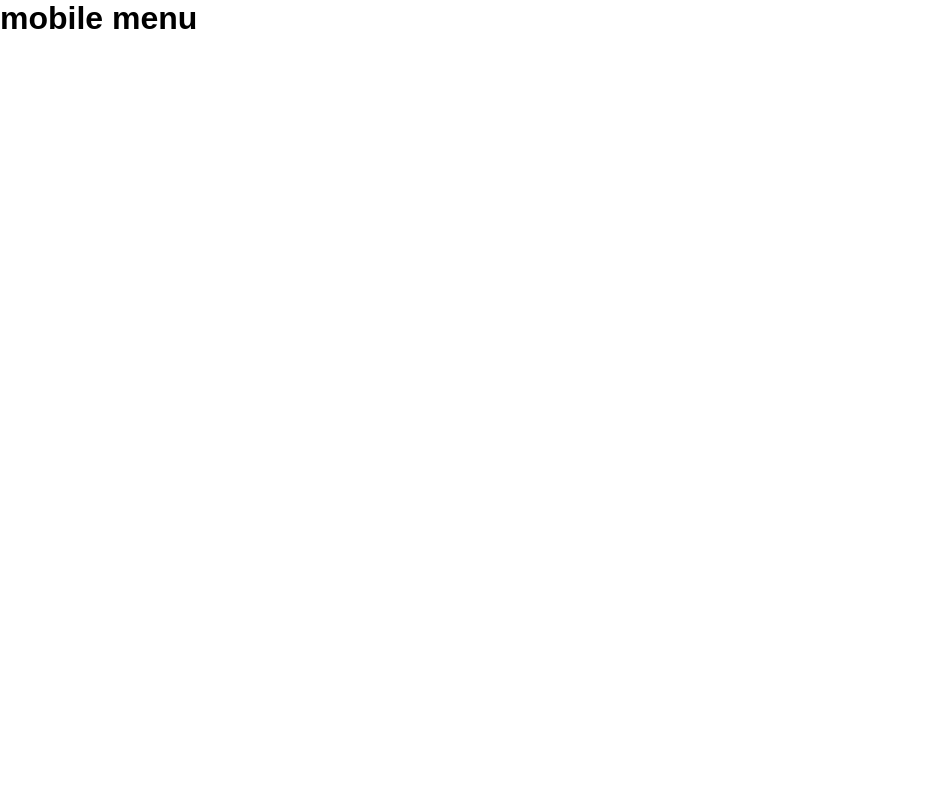
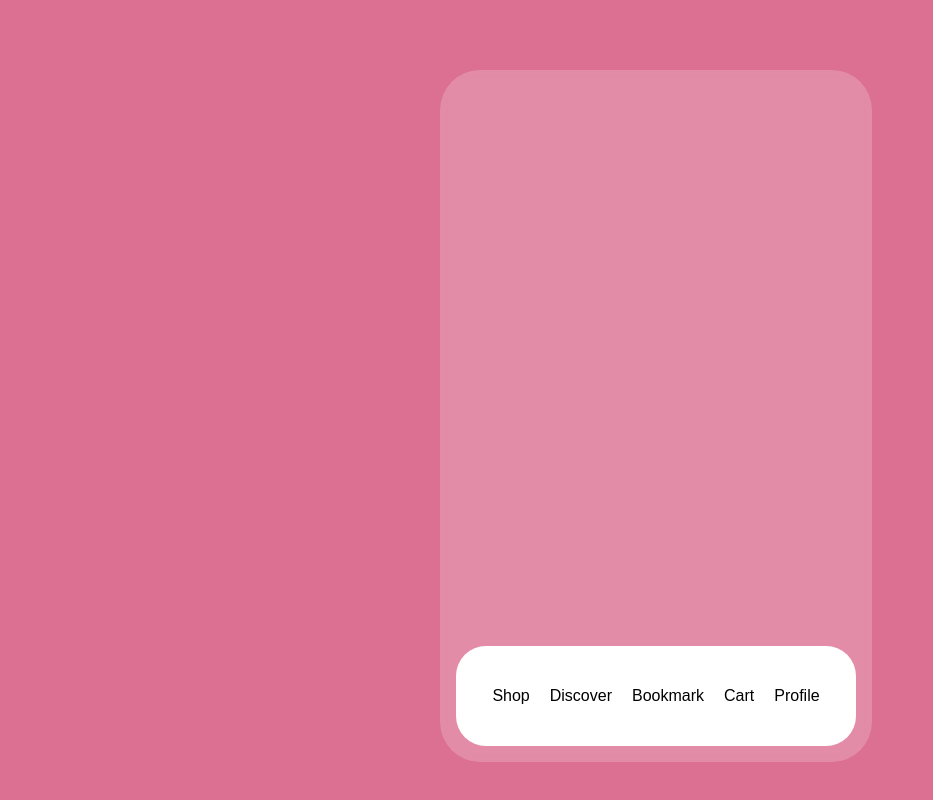
Before and after one commit to Celdama/mobile-menu, a website: page index.html in a window 1280 px wide. Shown: the whole page, without its empty margins (0-933 px from the left). Drawn offline with Linux system fonts and the light colour scheme.

Commit message:
added logic to change color of app background and link color on click

```diff
--- a/index.html
+++ b/index.html
@@ -10,7 +10,32 @@
 </head>
 <body>
   <div id="app">
-    <h1>mobile menu</h1>
+    <div id="mobile">
+      <div class="blur">
+        <div class="wrapper-menu">
+          <nav class="mobile-menu">
+            <ul>
+              <li class="link shop-link" data-color="#006d77" active="false">
+                Shop
+              </li>
+              <li class="link dicover-link" data-color="#83c5be" active="false">
+                Discover
+              </li>
+              <li class="link bookmark-link" data-color="#ee6c4d" active="false">
+                Bookmark
+              </li>
+              <li class="link cart-link" data-color="#e29578" active="false">
+                Cart
+              </li>
+              <li class="link profile-link" data-color="#7f5539" active="false">
+                Profile
+              </li>
+            </ul>
+          </nav>
+        </div>
+
+      </div>
+    </div>
   </div>
 </body>
 </html>
--- a/index.js
+++ b/index.js
@@ -0,0 +1,28 @@
+const links = Array.from(document.querySelectorAll('.link'));
+const app = document.querySelector('#app');
+
+const changeBackgroundColor = (color) => {
+  app.style.backgroundColor = `${color}`;
+};
+
+const resetActiveAttr = (elements) => {
+  elements.forEach((element) => {
+    const elementToReset = element;
+    elementToReset.setAttribute('active', false);
+    elementToReset.style.color = '';
+  });
+};
+
+const changeColorLink = (link, color) => {
+  const elementToChangeColor = link;
+  elementToChangeColor.style.color = color;
+};
+
+links.forEach((link) => {
+  link.addEventListener('click', () => {
+    resetActiveAttr(links);
+    changeBackgroundColor(link.dataset.color);
+    link.setAttribute('active', true);
+    changeColorLink(link, link.dataset.color);
+  });
+});
--- a/style.css
+++ b/style.css
@@ -3,3 +3,53 @@
   padding: 0;
   font-family: sans-serif;
 }
+
+#app {
+  background-color: palevioletred;
+  height: 100vh;
+  display: flex;
+  justify-content: center;
+  align-items: center;
+}
+
+a {
+  text-decoration: none;
+  /* color: black; */
+}
+
+#mobile {
+  /* border-radius: 1%; */
+  height: 660px;
+  width: 400px;
+}
+
+.blur {
+  display: flex;
+  justify-content: center;
+  align-items: flex-end;
+  padding: 16px;
+  height: 100%;
+  width: 100%;
+  border-radius: 40px;
+  background: rgba(255, 255, 255, 0.2);
+  backdrop-filter: blur(8px);
+}
+
+.wrapper-menu {
+  height: 100px;
+  border-radius: 30px;
+  width: 100%;
+  background-color: #fff;
+  display: flex;
+  justify-content: center;
+  align-items: center;
+}
+
+.wrapper-menu .mobile-menu ul {
+  list-style: none;
+  display: flex;
+}
+
+.wrapper-menu .mobile-menu ul li {
+  margin: 0 10px;
+}
```
